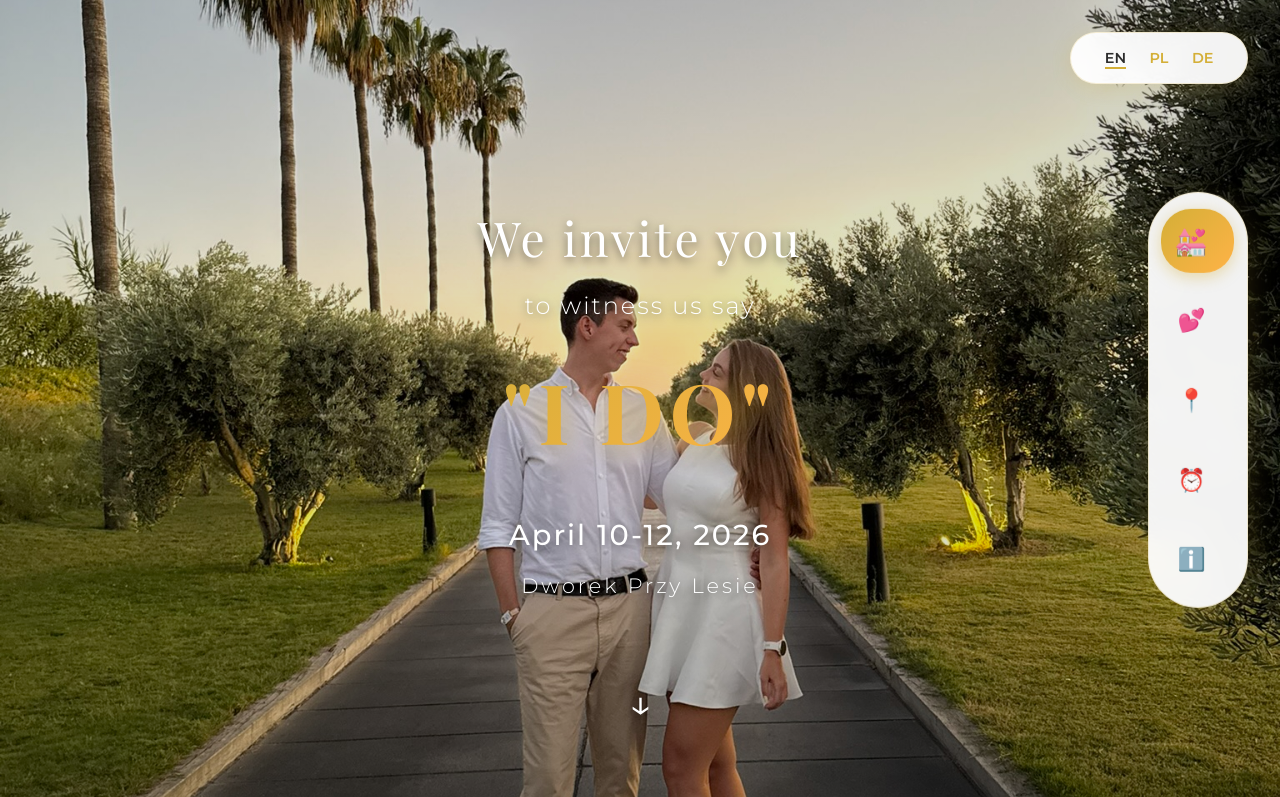
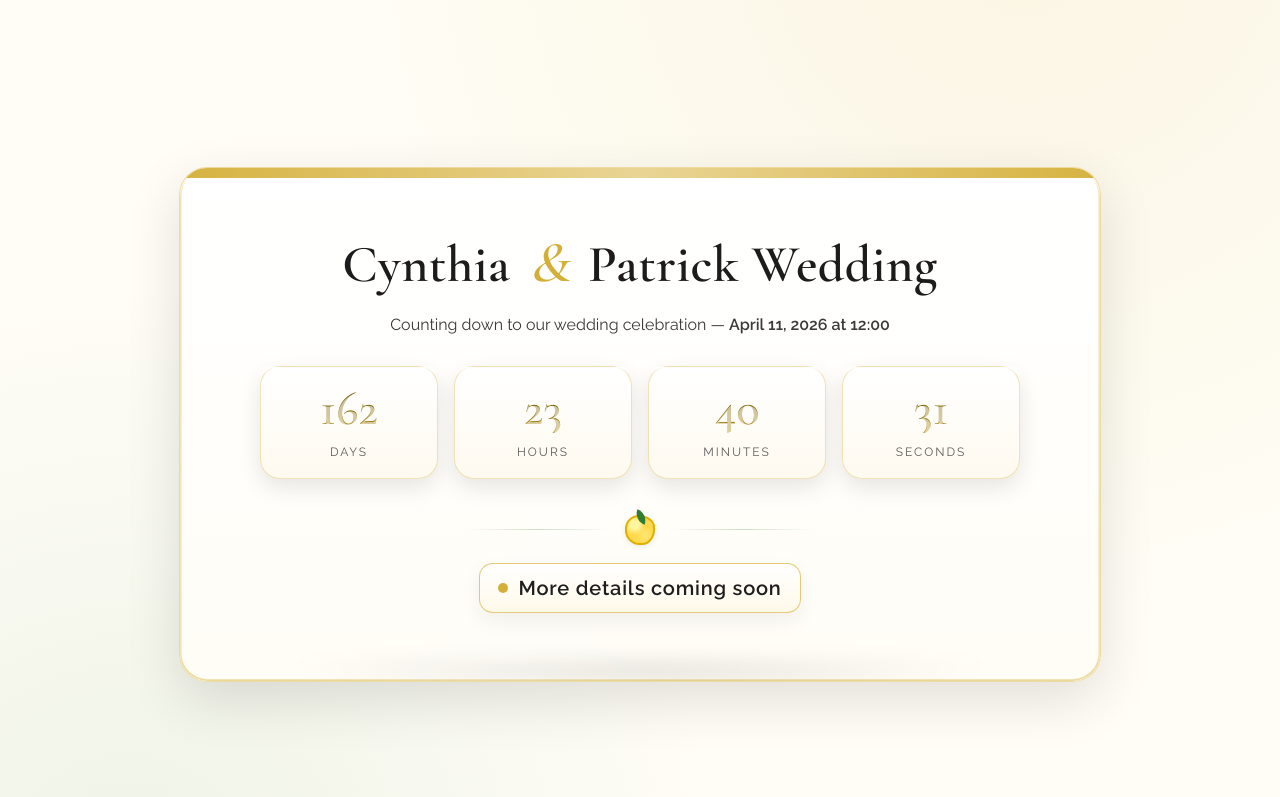
Before and after one commit to CynthiaPatrick/Wedding, a plain HTML site: page index.html in a window 1280 px wide. Shown: the top 797 px of the page. Drawn offline with nearby package versions, Linux system fonts and the light colour scheme.

Commit message:
Refactor index.html for wedding event page
Updated the wedding event page with new styles, meta tags, and structured content.

```diff
--- a/index.html
+++ b/index.html
@@ -1,262 +1,292 @@
-<!DOCTYPE html>
+<!doctype html>
 <html lang="en">
 <head>
-    <meta charset="UTF-8">
-    <meta name="viewport" content="width=device-width, initial-scale=1.0">
-    <title>Patrick & Cynthia | Wedding 2026</title>
-    <meta name="description" content="Join us for our wedding celebration at Dworek Przy Lesie, April 10-12, 2026">
-    <link rel="preconnect" href="https://fonts.googleapis.com">
-    <link rel="preconnect" href="https://fonts.gstatic.com" crossorigin>
-    <link href="https://fonts.googleapis.com/css2?family=Playfair+Display:wght@400;500;600;700&family=Montserrat:wght@300;400;500;600&display=swap" rel="stylesheet">
-    <link rel="stylesheet" href="css/style.css">
+  <meta charset="utf-8" />
+  <meta name="viewport" content="width=device-width, initial-scale=1" />
+  <title>Cynthia & Patrick — Wedding Countdown</title>
+  <link rel="preconnect" href="https://fonts.googleapis.com">
+  <link href="https://fonts.googleapis.com/css2?family=Cormorant+Garamond:wght@500;600;700&family=Raleway:wght@300;400;600&display=swap" rel="stylesheet">
+  <style>
+    :root{
+      --white:#ffffff;
+      --ivory:#fffdf6;
+      --gold:#d4af37;
+      --gold-soft:#e8d28f;
+      --green:#2e7d32;
+      --lemon:#ffd84d;
+      --shadow: 0 18px 55px rgba(0,0,0,.12);
+      --shadow-soft: 0 8px 22px rgba(0,0,0,.10);
+    }
+    html,body{
+      height:100%;
+      margin:0;
+      background:
+        radial-gradient(1200px 1200px at 80% -10%, rgba(212,175,55,.10), transparent 60%),
+        radial-gradient(1000px 1000px at 10% 110%, rgba(46,125,50,.08), transparent 60%),
+        var(--ivory);
+      color:#2b2b2b;
+      font-family: "Raleway", system-ui, -apple-system, Segoe UI, Roboto, Helvetica, Arial;
+    }
+    .wrap{
+      min-height:100%;
+      display:grid;
+      place-items:center;
+      padding:24px;
+      perspective: 1400px;
+    }
+
+    .card{
+      position:relative;
+      width:min(920px, 92vw);
+      border-radius:28px;
+      background:linear-gradient(180deg, #ffffff, #fffdf6);
+      box-shadow: var(--shadow);
+      overflow:clip;
+      border:1px solid rgba(212,175,55,.45);
+      transform-style: preserve-3d;
+      transition: transform .6s cubic-bezier(.2,.8,.2,1), box-shadow .6s ease;
+    }
+    .card::before{
+      content:"";
+      position:absolute; inset:0 0 auto 0; height:10px;
+      background: linear-gradient(90deg, var(--gold) 0%, var(--gold-soft) 50%, var(--gold) 100%);
+      opacity:.95;
+      z-index:2;
+    }
+    .card .rim{
+      pointer-events:none;
+      position:absolute; inset:0;
+      border-radius:28px;
+      box-shadow:
+        inset 0 2px 0 rgba(255,255,255,.9),
+        inset 0 -2px 0 rgba(208,171,50,.18),
+        inset 0 0 0 1.5px rgba(212,175,55,.35);
+      z-index:1;
+    }
+    .card .lift{
+      position:absolute; inset:auto 28px -18px 28px; height:36px;
+      background: radial-gradient(60% 100% at 50% 0%, rgba(0,0,0,.16), transparent 70%);
+      filter: blur(10px);
+      border-radius:24px;
+      z-index:0;
+    }
+    .card .sheen{
+      position:absolute; inset:0;
+      background: linear-gradient(115deg, rgba(255,255,255,.0) 35%, rgba(255,255,255,.28) 48%, rgba(255,255,255,.0) 62%);
+      mix-blend-mode: screen;
+      pointer-events:none;
+      opacity:.35;
+      z-index:1;
+    }
+    .card:hover{
+      transform: rotateX(2deg) rotateY(-2.5deg) translateZ(2px);
+      box-shadow: 0 25px 60px rgba(0,0,0,.18);
+    }
+    .inner{
+      position:relative;
+      z-index:3;
+      padding:60px clamp(18px, 4vw, 56px) 48px;
+    }
+    header{
+      display:flex; align-items:center; justify-content:center; gap:14px; margin-bottom:18px;
+    }
+
+    /* Title Styling */
+    h1{
+      margin:0;
+      text-align:center;
+      font-family: "Cormorant Garamond", serif;
+      font-weight:600;
+      letter-spacing:.5px;
+      font-size: clamp(32px, 5vw, 52px);
+      color:#1c1c1c;
+      text-shadow: 0 1px 0 rgba(255,255,255,.6);
+    }
+    h1 .amp{
+      font-weight:500;
+      font-style:italic;
+      color:var(--gold);
+      padding:0 6px;
+      font-size:1.1em;
+      vertical-align:baseline;
+    }
+
+    .subtitle{
+      text-align:center; margin:8px 0 32px; font-weight:500; color:#3a3a3a;
+    }
+
+    .countdown{
+      display:grid; grid-template-columns: repeat(4, minmax(120px, 1fr));
+      gap:16px; margin: 0 auto 28px; width:min(760px, 100%);
+    }
+    .unit{
+      border:1px solid rgba(212,175,55,.35);
+      background:linear-gradient(180deg, #ffffff, #fffaf0);
+      border-radius:20px; padding:18px 16px;
+      text-align:center;
+      box-shadow: var(--shadow-soft);
+      position:relative;
+    }
+    .unit::after{
+      content:""; position:absolute; inset:0 0 auto 0; height:8px;
+      border-radius:20px 20px 0 0;
+      background: linear-gradient(180deg, rgba(255,255,255,.9), rgba(255,255,255,0));
+    }
+    .value{
+      display:block;
+      font-family:"Cormorant Garamond", serif;
+      font-size: clamp(34px, 6vw, 48px);
+      line-height:1;
+      margin-bottom:8px;
+      background: linear-gradient(180deg, #5b4b00, #b08b12);
+      -webkit-background-clip:text; background-clip:text; color:transparent;
+      text-shadow: 0 1px 0 rgba(255,255,255,.6);
+    }
+    .label{
+      text-transform:uppercase; letter-spacing:2px; font-size:12px; color:#5e5e5e;
+    }
+
+    .divider{
+      display:flex; align-items:center; justify-content:center; gap:16px; margin: 36px 0 18px;
+      color: rgba(46,125,50,.9);
+    }
+    .divider .line{
+      height:1px; width:140px; background: linear-gradient(90deg, transparent, rgba(46,125,50,.25), transparent);
+    }
+    .lemon{
+      width:26px; height:26px; display:inline-block;
+      background:
+        radial-gradient(circle at 30% 30%, #fff6a1 15%, transparent 40%),
+        radial-gradient(circle at 70% 70%, #ffe46b 10%, transparent 35%),
+        var(--lemon);
+      border-radius:50% 58% 46% 52% / 48% 44% 56% 52%;
+      border:2px solid #e0b000;
+      box-shadow: 0 2px 6px rgba(0,0,0,.08);
+      position:relative;
+    }
+    .lemon::after{
+      content:"";
+      position:absolute; top:-6px; left:8px; width:12px; height:12px; border-radius:0 100% 0 100%;
+      background: var(--green);
+      transform: rotate(20deg);
+    }
+
+    .details{
+      margin-top:16px;
+      text-align:center;
+      font-weight:700;
+      letter-spacing:.8px;
+      color:#1e1e1e;
+      font-size: clamp(18px, 3vw, 20px);
+    }
+    .details .flag{
+      display:inline-flex; align-items:center; gap:10px;
+      padding:12px 18px;
+      border:1.5px solid rgba(212,175,55,.65);
+      background: linear-gradient(180deg, #ffffff, #fff9e9);
+      border-radius:14px;
+      box-shadow: 0 8px 22px rgba(0,0,0,.06), inset 0 1px 0 rgba(255,255,255,.7);
+    }
+    .details .pulse{
+      width:10px; height:10px; border-radius:50%;
+      background: #d4af37;
+      box-shadow: 0 0 0 0 rgba(212,175,55,.6);
+      animation: pulse 1.8s ease-out infinite;
+    }
+    @keyframes pulse{
+      0%   { box-shadow: 0 0 0 0 rgba(212,175,55,.6); }
+      70%  { box-shadow: 0 0 0 10px rgba(212,175,55,0); }
+      100% { box-shadow: 0 0 0 0 rgba(212,175,55,0); }
+    }
+
+    footer{
+      padding: 24px clamp(18px, 4vw, 56px) 36px;
+      display:flex; justify-content:center; gap:10px; flex-wrap:wrap;
+      color:#5a5a5a; font-size:14px;
+    }
+    .pill{
+      border-radius:999px; padding:10px 14px; display:inline-flex; align-items:center; gap:8px;
+      border:1px solid rgba(212,175,55,.35);
+      background: linear-gradient(180deg, #fff, #fffaf2);
+      box-shadow: 0 6px 16px rgba(0,0,0,.06);
+    }
+    .dot{
+      width:8px; height:8px; border-radius:50%; background: var(--green);
+    }
+    @media (max-width:680px){
+      .countdown{ grid-template-columns: repeat(2, 1fr); }
+    }
+    .fade-in{opacity:0; transform: translateY(8px); animation: fadeUp .9s ease .05s forwards;}
+    @keyframes fadeUp{to{opacity:1; transform:none;}}
+  </style>
 </head>
 <body>
-    <!-- Sticky Navigation Menu -->
-    <nav class="sticky-nav">
-        <a href="#hero" class="nav-item active" data-section="hero">
-            <span class="nav-icon">💒</span>
-            <span class="nav-label">Start</span>
-        </a>
-        <a href="#about" class="nav-item" data-section="about">
-            <span class="nav-icon">💕</span>
-            <span class="nav-label">About</span>
-        </a>
-        <a href="#location" class="nav-item" data-section="location">
-            <span class="nav-icon">📍</span>
-            <span class="nav-label">Location</span>
-        </a>
-        <a href="#schedule" class="nav-item" data-section="schedule">
-            <span class="nav-icon">⏰</span>
-            <span class="nav-label">Schedule</span>
-        </a>
-        <a href="#info" class="nav-item" data-section="info">
-            <span class="nav-icon">ℹ️</span>
-            <span class="nav-label">Info</span>
-        </a>
-    </nav>
+  <div class="wrap">
+    <main class="card fade-in" role="main" aria-labelledby="title">
+      <span class="rim" aria-hidden="true"></span>
+      <span class="sheen" aria-hidden="true"></span>
+      <span class="lift" aria-hidden="true"></span>
 
-    <!-- Language Switcher -->
-    <div class="language-switcher">
-        <a href="index.html" class="active">EN</a>
-        <a href="pl.html">PL</a>
-        <a href="de.html">DE</a>
-    </div>
+      <div class="inner">
+        <header>
+          <h1 id="title">Cynthia <span class="amp">&amp;</span> Patrick Wedding</h1>
+        </header>
 
-    <!-- Hero Section with Image -->
-    <section id="hero" class="hero-section">
-        <div class="hero-image">
-            <img src="images/img_2223.jpg" alt="Patrick & Cynthia" onerror="this.style.display='none'; this.nextElementSibling.style.display='flex';">
-            <div class="hero-placeholder" style="display: none;">
-                <p>📷 Place your image "img_2223.jpg" in the images folder</p>
-            </div>
+        <p class="subtitle">Counting down to our wedding celebration — <strong>April 11, 2026 at 12:00</strong></p>
+
+        <section class="countdown" aria-label="Countdown timer">
+          <div class="unit"><span class="value" id="days">–</span><span class="label">Days</span></div>
+          <div class="unit"><span class="value" id="hours">–</span><span class="label">Hours</span></div>
+          <div class="unit"><span class="value" id="minutes">–</span><span class="label">Minutes</span></div>
+          <div class="unit"><span class="value" id="seconds">–</span><span class="label">Seconds</span></div>
+        </section>
+
+        <div class="divider" aria-hidden="true">
+          <span class="line"></span><span class="lemon"></span><span class="line"></span>
         </div>
-        <div class="hero-overlay"></div>
-        <div class="hero-content">
-            <h1 class="hero-title">We invite you</h1>
-            <p class="hero-subtitle">to witness us say</p>
-            <h2 class="hero-yes">"I DO"</h2>
-            <div class="hero-date">April 10-12, 2026</div>
-            <div class="hero-venue">Dworek Przy Lesie</div>
-        </div>
-        <div class="scroll-indicator">
-            <span>↓</span>
-        </div>
-    </section>
 
-    <!-- About Section -->
-    <section id="about" class="content-section">
-        <div class="container">
-            <h2 class="section-title">Our Celebration</h2>
-            <div class="about-content">
-                <p class="lead-text">Join us for a weekend filled with love, laughter, and celebration in the beautiful orangerie of Dworek Przy Lesie.</p>
-                <p>Set in a stunning forest location, our wedding will be an elegant summer party where nature meets timeless romance. We're creating a warm and joyful atmosphere where every moment will be filled with happiness and cherished memories.</p>
-                <p>From Friday's welcome through Sunday's farewell, we invite you to be part of our special journey as we begin our life together.</p>
-            </div>
-        </div>
-    </section>
+        <p class="details">
+          <span class="flag">
+            <span class="pulse" aria-hidden="true"></span>
+            More details coming soon
+          </span>
+        </p>
+      </div>
 
-    <!-- Location Section -->
-    <section id="location" class="content-section location-section">
-        <div class="container">
-            <h2 class="section-title">
-                <span class="title-icon">📍</span>
-                Where We Celebrate
-            </h2>
+      <!-- <footer> -->
+        <!-- <span class="pill"><span class="dot" aria-hidden="true"></span> Venue announcement to follow</span> -->
+        <!-- <span class="pill"><span class="dot" aria-hidden="true"></span> Dress code: Italian summer chic</span> -->
+      <!-- </footer> -->
+    </main>
+  </div>
 
-            <div class="location-info">
-                <div class="venue-details">
-                    <h3>Dworek Przy Lesie</h3>
-                    <p class="venue-description">A charming orangerie nestled in the forest, combining natural beauty with elegant charm. The perfect setting for our special day.</p>
-                    <div class="venue-address">
-                        <strong>Address:</strong><br>
-                        Details will be provided to confirmed guests
-                    </div>
-                </div>
-            </div>
-
-            <div class="map-container">
-                <iframe
-                    src="https://www.google.com/maps/embed?pb=!1m18!1m12!1m3!1d2373.8956!2d18.0756344!3d53.6174989!2m3!1f0!2f0!3f0!3m2!1i1024!2i768!4f13.1!3m3!1m2!1s0x470312f6e8c45555%3A0x9f4f6c5c3e2f1234!2sDworek%20Przy%20Lesie!5e0!3m2!1sen!2spl!4v1697734000000!5m2!1sen!2spl"
-                    width="100%"
-                    height="500"
-                    style="border:0;"
-                    allowfullscreen=""
-                    loading="lazy"
-                    referrerpolicy="no-referrer-when-downgrade">
-                </iframe>
-            </div>
-        </div>
-    </section>
-
-    <!-- Schedule Section -->
-    <section id="schedule" class="content-section schedule-section">
-        <div class="container">
-            <h2 class="section-title">
-                <span class="title-icon">⏰</span>
-                Weekend Schedule
-            </h2>
-
-            <!-- Friday -->
-            <div class="day-schedule">
-                <h3 class="day-title">Friday, April 10</h3>
-                <div class="schedule-item">
-                    <span class="schedule-icon">🌅</span>
-                    <div class="schedule-content">
-                        <div class="schedule-time">Anytime</div>
-                        <div class="schedule-event">Arrival & Check-in</div>
-                        <div class="schedule-desc">Arrive at your leisure - no formal plans for the evening</div>
-                    </div>
-                </div>
-            </div>
-
-            <!-- Saturday -->
-            <div class="day-schedule">
-                <h3 class="day-title">Saturday, April 11 - Main Celebration</h3>
-
-                <div class="schedule-item">
-                    <span class="schedule-icon">☕</span>
-                    <div class="schedule-content">
-                        <div class="schedule-time">08:00 - 10:00</div>
-                        <div class="schedule-event">Breakfast</div>
-                        <div class="schedule-desc">Start your day with a delicious breakfast</div>
-                    </div>
-                </div>
-
-                <div class="schedule-item">
-                    <span class="schedule-icon">💒</span>
-                    <div class="schedule-content">
-                        <div class="schedule-time">13:00</div>
-                        <div class="schedule-event">Ceremony</div>
-                        <div class="schedule-desc">The orangerie awaits as we exchange our vows</div>
-                    </div>
-                </div>
-
-                <div class="schedule-item">
-                    <span class="schedule-icon">🎉</span>
-                    <div class="schedule-content">
-                        <div class="schedule-time">14:00</div>
-                        <div class="schedule-event">Party Begins!</div>
-                        <div class="schedule-desc">Celebration, music, and joy</div>
-                    </div>
-                </div>
-
-                <div class="schedule-item">
-                    <span class="schedule-icon">🍕</span>
-                    <div class="schedule-content">
-                        <div class="schedule-time">Throughout</div>
-                        <div class="schedule-event">Two Buffets Opening</div>
-                        <div class="schedule-desc">Including a special pizza specialist station</div>
-                    </div>
-                </div>
-
-                <div class="schedule-item">
-                    <span class="schedule-icon">🍲</span>
-                    <div class="schedule-content">
-                        <div class="schedule-time">Midnight</div>
-                        <div class="schedule-event">Midnight Soup</div>
-                        <div class="schedule-desc">Traditional late-night snack</div>
-                    </div>
-                </div>
-
-                <div class="schedule-item">
-                    <span class="schedule-icon">🌙</span>
-                    <div class="schedule-content">
-                        <div class="schedule-time">Until 02:00</div>
-                        <div class="schedule-event">Party Continues</div>
-                        <div class="schedule-desc">Dance the night away!</div>
-                    </div>
-                </div>
-            </div>
-
-            <!-- Sunday -->
-            <div class="day-schedule">
-                <h3 class="day-title">Sunday, April 12</h3>
-
-                <div class="schedule-item">
-                    <span class="schedule-icon">🥐</span>
-                    <div class="schedule-content">
-                        <div class="schedule-time">Morning</div>
-                        <div class="schedule-event">Breakfast</div>
-                        <div class="schedule-desc">Relaxed morning meal</div>
-                    </div>
-                </div>
-
-                <div class="schedule-item">
-                    <span class="schedule-icon">🎊</span>
-                    <div class="schedule-content">
-                        <div class="schedule-time">12:00 - 17:00</div>
-                        <div class="schedule-event">Poprawiny</div>
-                        <div class="schedule-desc">Traditional Polish after-wedding celebration</div>
-                    </div>
-                </div>
-            </div>
-        </div>
-    </section>
-
-    <!-- Info Section -->
-    <section id="info" class="content-section info-section">
-        <div class="container">
-            <h2 class="section-title">
-                <span class="title-icon">ℹ️</span>
-                Important Information
-            </h2>
-
-            <div class="info-grid">
-                <div class="info-card">
-                    <div class="info-icon">🏨</div>
-                    <h3>Accommodation</h3>
-                    <p>All rooms are taken care of for our guests. You don't need to worry about anything!</p>
-                </div>
-
-                <div class="info-card">
-                    <div class="info-icon">👔</div>
-                    <h3>Dress Code</h3>
-                    <p>Elegant summer attire. Light colors, pastels, and summery fabrics are encouraged.</p>
-                </div>
-
-                <div class="info-card">
-                    <div class="info-icon">🎁</div>
-                    <h3>Gifts</h3>
-                    <p>Your presence is the greatest gift! If you wish, contributions toward our honeymoon are appreciated.</p>
-                </div>
-
-                <div class="info-card">
-                    <div class="info-icon">✉️</div>
-                    <h3>RSVP</h3>
-                    <p>Please confirm by <strong>March 1, 2026</strong><br>Contact: <a href="mailto:email@example.com">email@example.com</a></p>
-                </div>
-            </div>
-        </div>
-    </section>
-
-    <!-- Footer -->
-    <footer>
-        <p>We can't wait to celebrate with you! ✨</p>
-        <p>Patrick & Cynthia • 2026</p>
-    </footer>
-
-    <script src="js/main.js"></script>
+  <script>
+    const target = new Date('2026-04-11T12:00:00').getTime();
+    const el = {
+      days: document.getElementById('days'),
+      hours: document.getElementById('hours'),
+      minutes: document.getElementById('minutes'),
+      seconds: document.getElementById('seconds'),
+    };
+    function pad(n){ return n.toString().padStart(2,'0'); }
+    function tick(){
+      const now = Date.now();
+      let diff = Math.max(0, target - now);
+      const days = Math.floor(diff / (1000*60*60*24)); diff -= days * (1000*60*60*24);
+      const hours = Math.floor(diff / (1000*60*60)); diff -= hours * (1000*60*60);
+      const minutes = Math.floor(diff / (1000*60)); diff -= minutes * (1000*60);
+      const seconds = Math.floor(diff / 1000);
+      el.days.textContent = days;
+      el.hours.textContent = pad(hours);
+      el.minutes.textContent = pad(minutes);
+      el.seconds.textContent = pad(seconds);
+      if (target - now <= 0) {
+        clearInterval(timer);
+        document.querySelector('.subtitle').textContent = "It's time to celebrate!";
+      }
+    }
+    tick();
+    const timer = setInterval(tick, 1000);
+  </script>
 </body>
 </html>
-</body>
-</html>
```
